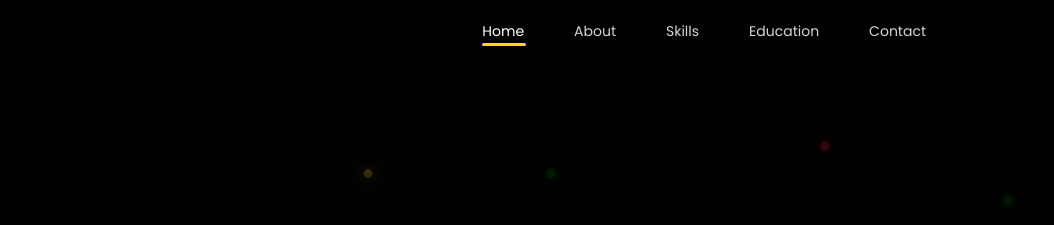
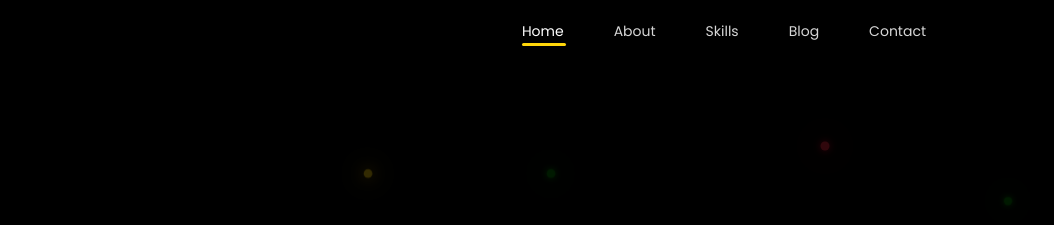
Before and after one commit to kkris26/Project-Assignment-1, a plain HTML site: page index.html in a window 1280 px wide. Shown: the top 225 px of the page, 226-1280 px from the left. Drawn offline with nearby package versions, Linux system fonts and the light colour scheme.

Commit message:
update homepage

```diff
--- a/index.html
+++ b/index.html
@@ -47,7 +47,7 @@
             <li><a href="index.html" class="active">Home</a></li>
             <li><a href="about/about.html">About</a></li>
             <li><a href="skills/skills.html">Skills</a></li>
-            <li><a href="education/education.html">Education</a></li>
+            <li><a href="blog/blog.html">Blog</a></li>
             <li><a href="contact/contact.html">Contact</a></li>
           </ul>
         </div>
```
